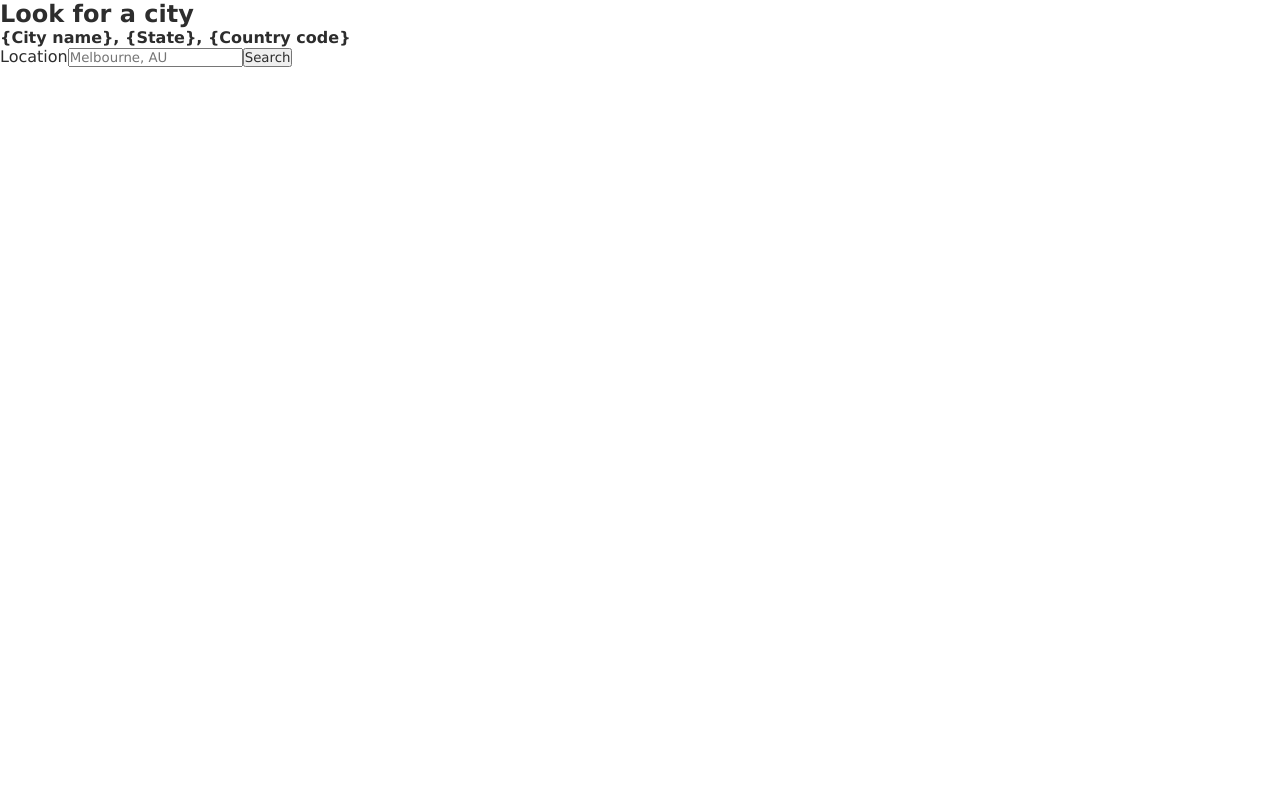
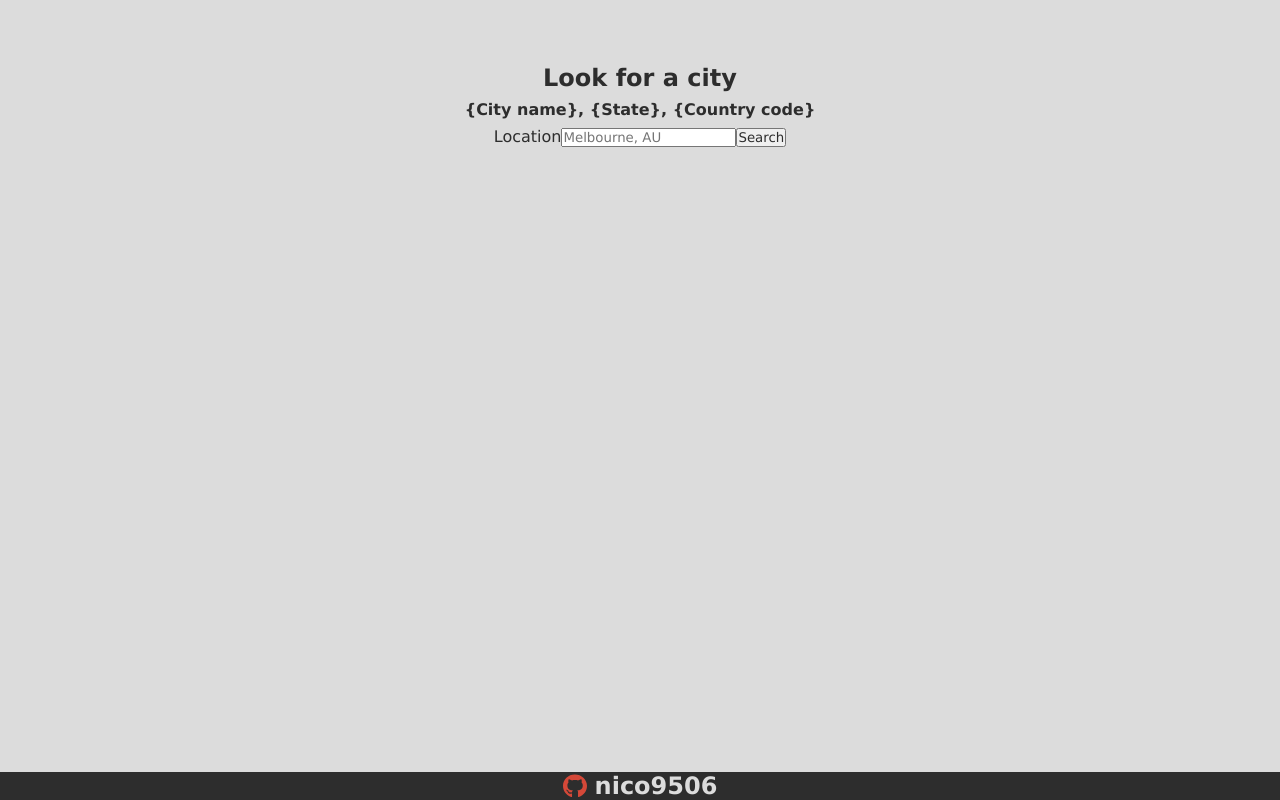
Before and after one commit to nico9506/TOP-weather-app, a website built with webpack: page dist/index.html in a window 1280 px wide. Built offline with nearby package versions, Linux system fonts and the light colour scheme.

Commit message:
Add style

```diff
--- a/src/home.js
+++ b/src/home.js
@@ -1,18 +1,5 @@
 import { updateWeatherOnScreen } from "./model";
-
-// export function sayHelloWorld() {
-//     /**
-//      * Dummy function to print Hello world and check webpack is well configured.
-//      */
-//     const msg = document.createElement("h1");
-//     msg.textContent = "Hello World!";
-
-//     // console.log(getCoordinatesFromCityName("melbourne, AU"));
-//     // console.log(getLocationFromCoordinates(144.9633, -37.814));
-//     // console.log(getWeatherInfo(144.9633, -37.814));
-
-//     return msg;
-// }
+import githubIcon from "./assets/github.svg";
 
 export const createInputForm = () => {
     /**
@@ -74,3 +61,33 @@ export const createOutputFields = () => {
 
     return container;
 };
+
+export const createFooter = () => {
+    /**
+     * Creates the footer element and returns the HTML element
+     */
+    const GITHUB_USER = "nico9506";
+    const GITHUB_REPO_URL = "https://github.com/nico9506/TOP-weather-app";
+
+    const footer = document.createElement("footer");
+
+    // DIV to keep together the GitHub logo and the username
+    const githubLink = document.createElement("a");
+    githubLink.classList.add("github-contact-info");
+    githubLink.href = GITHUB_REPO_URL;
+
+    const logo = new Image();
+    logo.src = githubIcon;
+    logo.classList.add("footer-logo");
+    githubLink.appendChild(logo);
+
+    const githubUser = document.createElement("h1");
+    githubUser.classList.add("github-user");
+    githubUser.id = "githubUser";
+    githubUser.textContent = GITHUB_USER;
+    githubLink.appendChild(githubUser);
+
+    footer.appendChild(githubLink);
+
+    return footer;
+};
--- a/src/index.js
+++ b/src/index.js
@@ -1,4 +1,4 @@
-import { createInputForm, createOutputFields, sayHelloWorld } from "./home";
+import { createFooter, createInputForm, createOutputFields } from "./home";
 import "./style.css";
 
 (function generateWebPage() {
@@ -10,4 +10,5 @@ import "./style.css";
 
     body.appendChild(createInputForm());
     body.appendChild(createOutputFields());
+    body.appendChild(createFooter());
 })();
--- a/src/style.css
+++ b/src/style.css
@@ -50,8 +50,73 @@
     color: var(--ct-darker);
 }
 
-/* --------------------- Section -------------------- */
-/* --------------------- Section -------------------- */
+body {
+    background-color: var(--ct-light);
+    padding: 2rem;
+    display: flex;
+    justify-content: center;
+    align-items: center;
+    flex-wrap: wrap;
+    gap: 2rem;
+    width: 100%;
+    height: 100vh;
+}
+
+/* --------------------- Form Container -------------------- */
+.form-container {
+    margin-top: 2rem;
+    text-align: center;
+    display: flex;
+    gap: 0.5rem;
+    flex-direction: column;
+    width: 100%;
+    height: min(30%, 10rem);
+}
+
+/* --------------------- Weather Container -------------------- */
+.weather-container {
+    width: 100%;
+    height: max(70%, 10rem);
+    text-align: center;
+    display: flex;
+    align-items: center;
+    justify-content: flex-start;
+    flex-direction: column;
+}
+/* --------------------- Footer -------------------- */
+footer {
+    grid-area: footer;
+    display: flex;
+    justify-content: center;
+    align-items: center;
+    background-color: var(--ct-darker);
+    position: fixed;
+    bottom: 0;
+    width: 100%;
+}
+
+footer > .github-contact-info {
+    display: flex;
+    justify-content: center;
+    align-items: center;
+    flex-wrap: nowrap;
+    gap: 0.5rem;
+    text-decoration: none;
+}
+
+footer > .github-contact-info > .footer-logo {
+    width: var(--logo-fs);
+    filter: var(--filter-numix);
+}
+
+footer > .github-contact-info > .github-user {
+    font-size: var(--logo-fs);
+    color: var(--ct-light);
+}
+
+footer > .github-contact-info > .github-user:hover {
+    color: var(--ct-numix);
+}
 /* --------------------- Section -------------------- */
 /* --------------------- Section -------------------- */
 
```
Also changed, not shown: dist/6d4f8d6e9335a6ad1b70.svg (added), dist/main.js, src/assets/github.svg (added).
